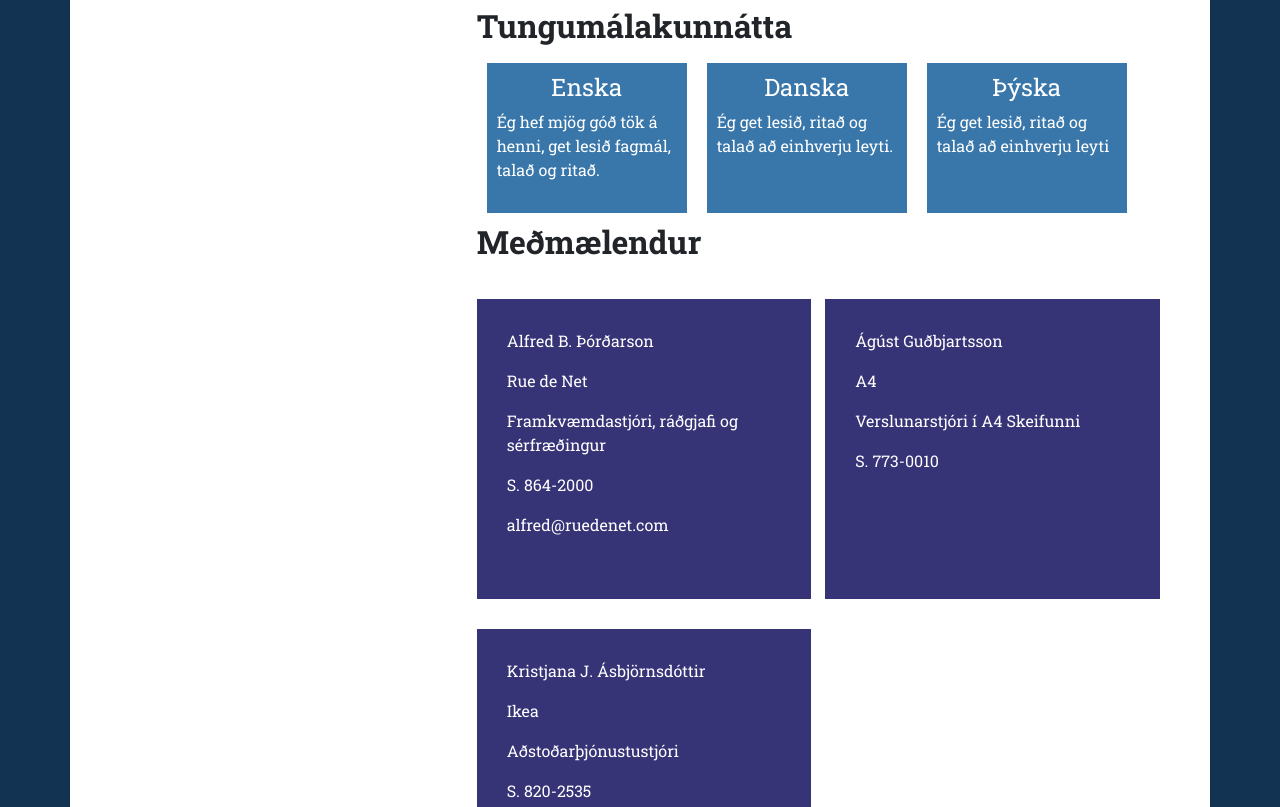
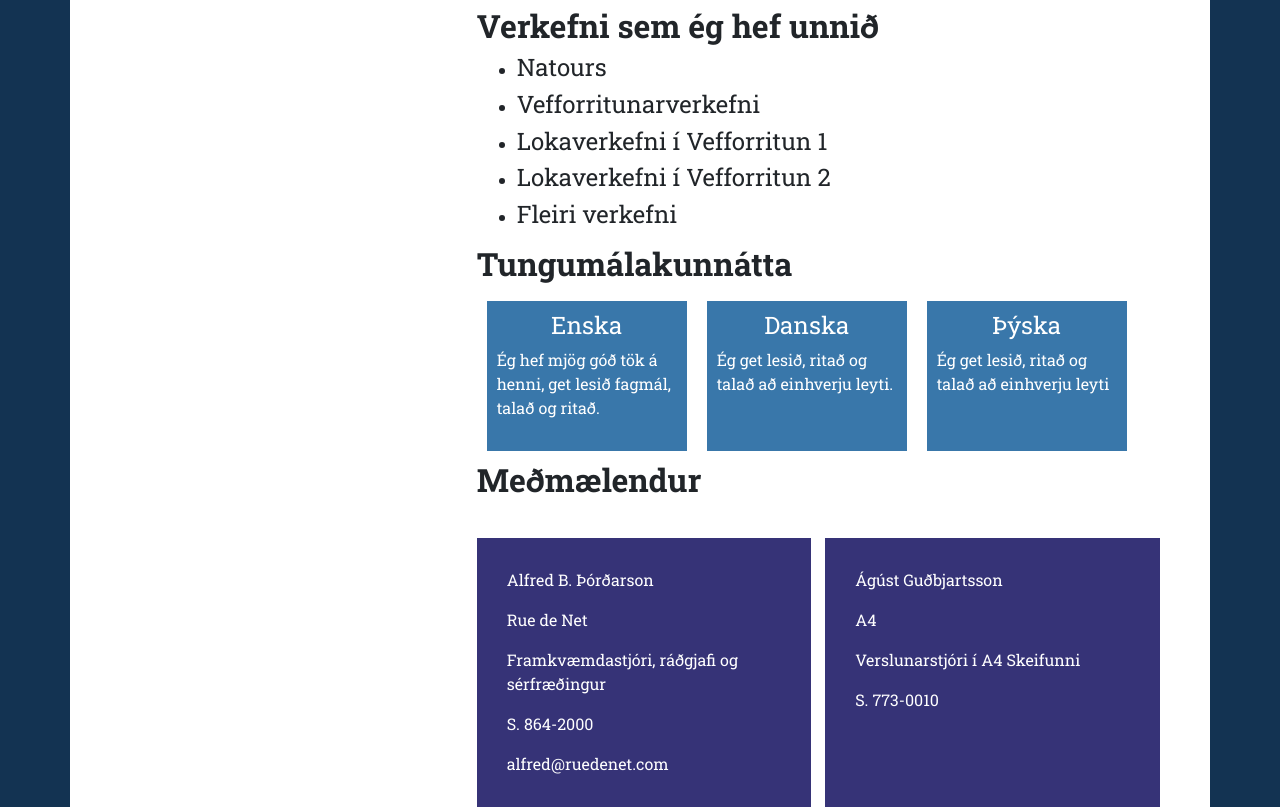
Before and after one commit to brynjaps/brynjaps.github.io, a plain HTML site: page index.html in a window 1280 px wide. Shown: the part 1918-2725 px from the top of the page. Drawn offline with nearby package versions, Linux system fonts and the light colour scheme.

Commit message:
projects I've worked on

```diff
--- a/index.css
+++ b/index.css
@@ -113,6 +113,15 @@ body {
     display: block;
 }
 
+
+/*Projects*/
+
+.project__link {
+    text-decoration: none;
+    color: inherit;
+
+}
+
 /*References*/
 
 #ref {
--- a/index.html
+++ b/index.html
@@ -248,6 +248,39 @@
                             </div>
                         </div>
                     </div>
+
+                    <section class="section__projects">
+                        <h2 class="heading">Verkefni sem ég hef unnið</h2>
+                        <ul>
+                            <li>
+                                <a href="https://notendur.hi.is/~bps5/Natours-project/starter/" target="_blank" class="project__link">
+                                    <h4 class="project">Natours</h4>
+                                </a>
+                            </li>
+                            <li>
+                                <a href="https://notendur.hi.is/~bps5/vefforritun/" target="_blank" class="project__link">
+                                    <h4 class="project">Vefforritunarverkefni</h4>
+                                </a>
+                            </li>
+                            <li>
+                                <a href="https://notendur.hi.is/~bps5/vefforritun/stortVerkefni2/StortVerkefni2/" target="_blank" class="project__link">
+                                    <h4 class="project">Lokaverkefni í Vefforritun 1</h4>
+                                </a>
+                            </li>
+                            <li>
+                                <a href="https://bookasafn.herokuapp.com/" target="_blank" class="project__link">
+                                    <h4 class="project">Lokaverkefni í Vefforritun 2</h4>
+                                </a>
+                            </li>
+                            <li>
+                                <a href="https://github.com/brynjaps" target="_blank" class="project__link">
+                                    <h4 class="project">Fleiri verkefni</h4>
+                                </a>
+                            </li>
+                        </ul>
+
+                    </section>
+
                     <div id="lang">
                         <h2 class="heading">Tungumálakunnátta</h2>
                         <div class="skills">
```
Also changed, not shown: index_en.html (+33 -0 lines).
